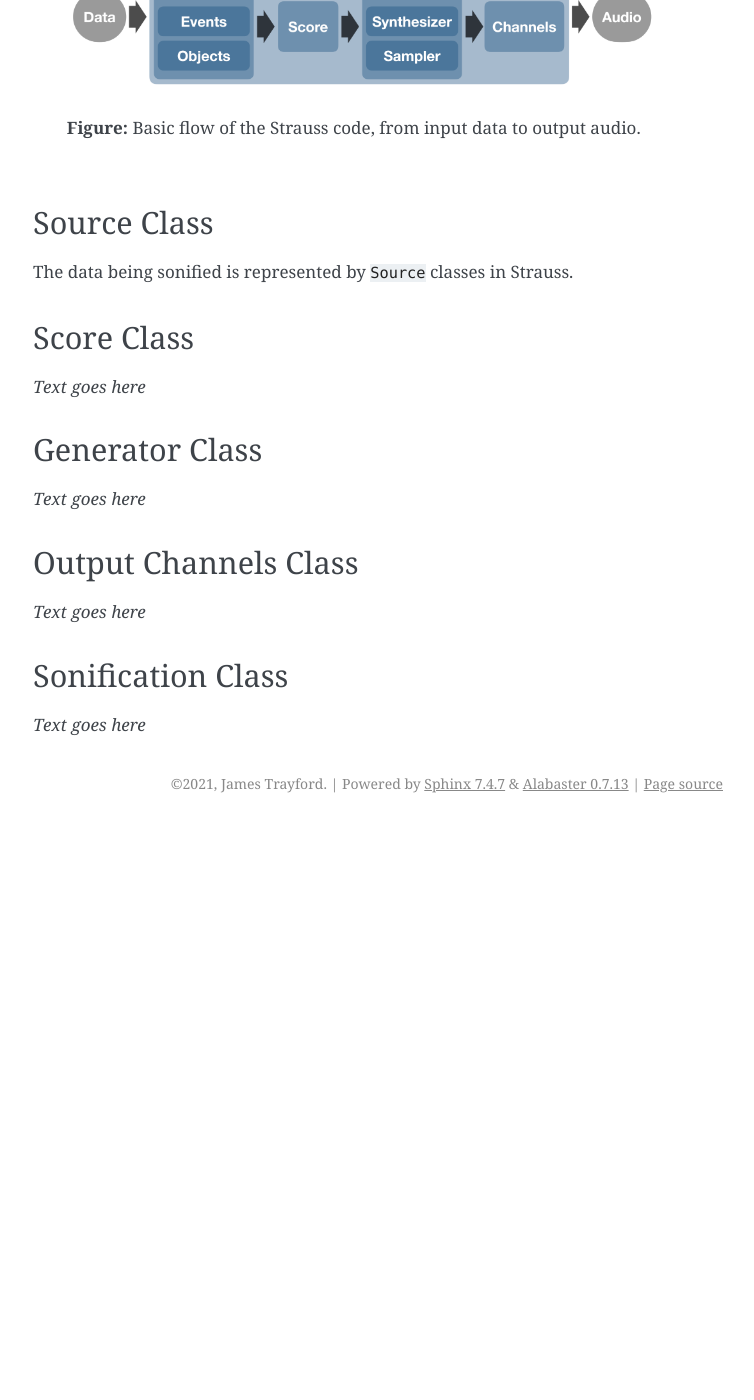
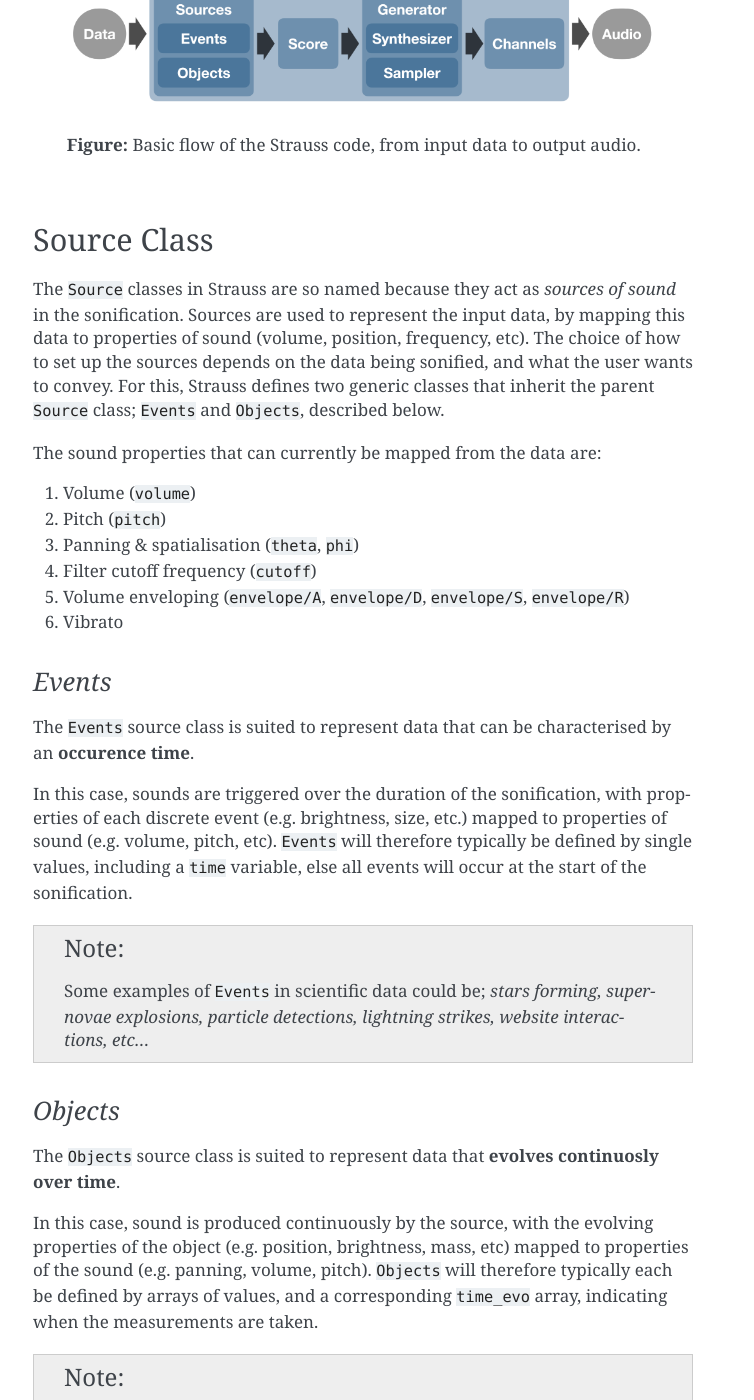
Before and after one commit to james-trayford/strauss, a Sphinx documentation site: the page built from docs/elements.rst, in a window 1280 px wide and 1400 px high, scrolled down 559 px. Shown: the whole window, without its empty margins (387-1141 px from the left). Built offline with Sphinx 7.4.7, drawn with Linux system fonts in a browser that asks for light colours; before the commit the page ends 1382 px from its top, so only the background shows below that; some of the changed text lies outside the part shown.

Commit message:
more documentation - the Source classes

```diff
--- a/docs/elements.rst
+++ b/docs/elements.rst
@@ -6,7 +6,9 @@
 
 Strauss makes use of a number of internal Classes to produce the output audio. These handle broadly different aspects of the sonification process, and are detailed in the following subsections.
 
-Briefly, a :code:`Source` represent some aspect of the data and how variables are mapped which is taken by the :code:`Score` which defines any constraints on which notes or sounds can be generated at a given time. A :code:`Generator` object then generates these notes and sounds as an audio signal, including any mapping of :code:`Source` properties to expressive properties of sound. These audio signals are then consolidated by the output :code:`Channels` object according to any spatialisation and choice of audio system (mono, stereo, 5.1, etc). This processing is all handled inside the :code:`Sonification` class, which can render and output the audio. This scheme is illustrated by the figure below.
+Briefly, a :code:`Source` represents the data and the mapping of its variables onto aspects of sound. This is taken by the :code:`Score` which defines any constraints on what notes or sounds can be generated at a given time. A :code:`Generator` object then generates these notes and sounds as an audio signal, including any mapping of :code:`Source` properties to expressive properties of sound. These audio signals are then consolidated by the output :code:`Channels`, object according to any spatialisation (e.g. source position) and choice of audio system (mono, stereo, 5.1, etc).
+
+This processing is all handled inside the :code:`Sonification` class, which can render and output the audio. This scheme is illustrated by the figure below.
 
 .. figure:: figures/strauss_flow.png
    :scale: 8 %
@@ -19,14 +21,43 @@
 Source Class
 ************
 
-The data being sonified is represented by :code:`Source` classes in Strauss.
+The :code:`Source` classes in Strauss are so named because they act as `sources of sound` in the sonification. Sources are used to represent the input data, by mapping this data to properties of sound (volume, position, frequency, etc). The choice of how to set up the sources depends on the data being sonified, and what the user wants to convey. For this, Strauss defines two generic classes that inherit the parent :code:`Source` class; :code:`Events` and :code:`Objects`, described below.
+
+The sound properties that can currently be mapped from the data are:
+
+#. Volume (:code:`volume`)
+#. Pitch (:code:`pitch`)
+#. Panning & spatialisation (:code:`theta`, :code:`phi`)
+#. Filter cutoff frequency (:code:`cutoff`)
+#. Volume enveloping (:code:`envelope/A`, :code:`envelope/D`, :code:`envelope/S`, :code:`envelope/R`)
+#. Vibrato
+
+`Events`
+''''''''
+The :code:`Events` source class is suited to represent data that can be characterised by an **occurence time**.
+
+In this case, sounds are triggered over the duration of the sonification, with properties of each discrete event (e.g. brightness, size,  etc.) mapped to properties of sound (e.g. volume, pitch, etc). :code:`Events` will therefore typically be defined by single values, including a :code:`time` variable, else all events will occur at the start of the sonification.
+
+.. note::
+
+   Some examples of :code:`Events` in scientific data could be; `stars forming, supernovae explosions, particle detections, lightning strikes, website interactions, etc...`
+
+`Objects`
+'''''''''
+The :code:`Objects` source class is suited to represent data that **evolves continuosly over time**.
+
+In this case, sound is produced continuously by the source, with the evolving properties of the object (e.g. position, brightness, mass, etc) mapped to properties of the sound (e.g. panning, volume, pitch). :code:`Objects` will therefore typically each be defined by arrays of values, and a corresponding :code:`time_evo` array, indicating when the measurements are taken.
+
+.. note::
+
+   Some examples of :code:`Objects` in scientific data could be; `A galaxy evolving, planets orbiting, a plant growing, a glacier flowing, a climate changing etc...`
 
 .. _score:
 
 Score Class
 ***********
 
-*Text goes here*
+The :code:`Score` object is used to define any musical choices made for the sonification. Conceptually, there
 
 .. _generator:
 
--- a/docs/index.rst
+++ b/docs/index.rst
@@ -13,11 +13,12 @@
 The code aims to make rich and evocative sonification straightforward, with a number of presets and examples enabling a quick start. At the same time, it is intended to be flexible enough to allow high level of control over the sonification and various expressive elements of sound and harmony if required.
 
 .. toctree::
-   :maxdepth: 2
+   :maxdepth: 3
 
    motivation
    start
    elements
+   examples
 
 Indices and tables
 ==================
```
Also changed, not shown: other parts of docs/elements.rst (+8 -0 lines).
